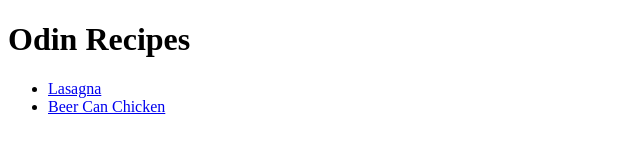
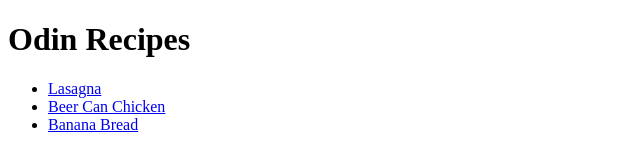
Before and after one commit to wright-ian/odin-recipes, a plain HTML site: page index.html in a window 1280 px wide. Shown: the whole page, without its empty margins (0-640 px from the left). Drawn offline with Linux system fonts and the light colour scheme.

Commit message:
Add link from index to Banana Bread recipe

```diff
--- a/index.html
+++ b/index.html
@@ -9,6 +9,7 @@
     <ul>
         <li><a href="/recipes/lasagna.html">Lasagna</a></li>
         <li><a href="/recipes/beercanchicken.html">Beer Can Chicken</a></li>
+        <li><a href="/recipes/bananabread.html">Banana Bread</a></li>
     </ul>
 </body>
 </html>
```
